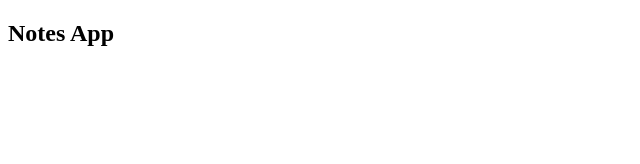
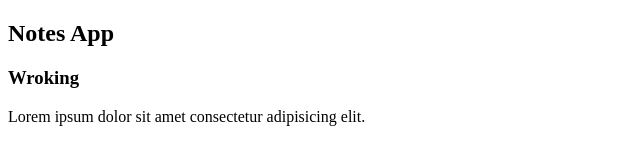
Before and after one commit to vibhapatil786/js, a plain HTML site: page NotesApp/index.html in a window 1280 px wide. Shown: the whole page, without its empty margins (0-640 px from the left). Drawn offline with Linux system fonts and the light colour scheme.

Commit message:
add text

```diff
--- a/NotesApp/index.html
+++ b/NotesApp/index.html
@@ -7,5 +7,9 @@
   </head>
   <body>
     <h2>Notes App</h2>
+    <div class="wrapper">
+      <h3>Wroking</h3>
+      <p>Lorem ipsum dolor sit amet consectetur adipisicing elit.</p>
+    </div>
   </body>
 </html>
```
